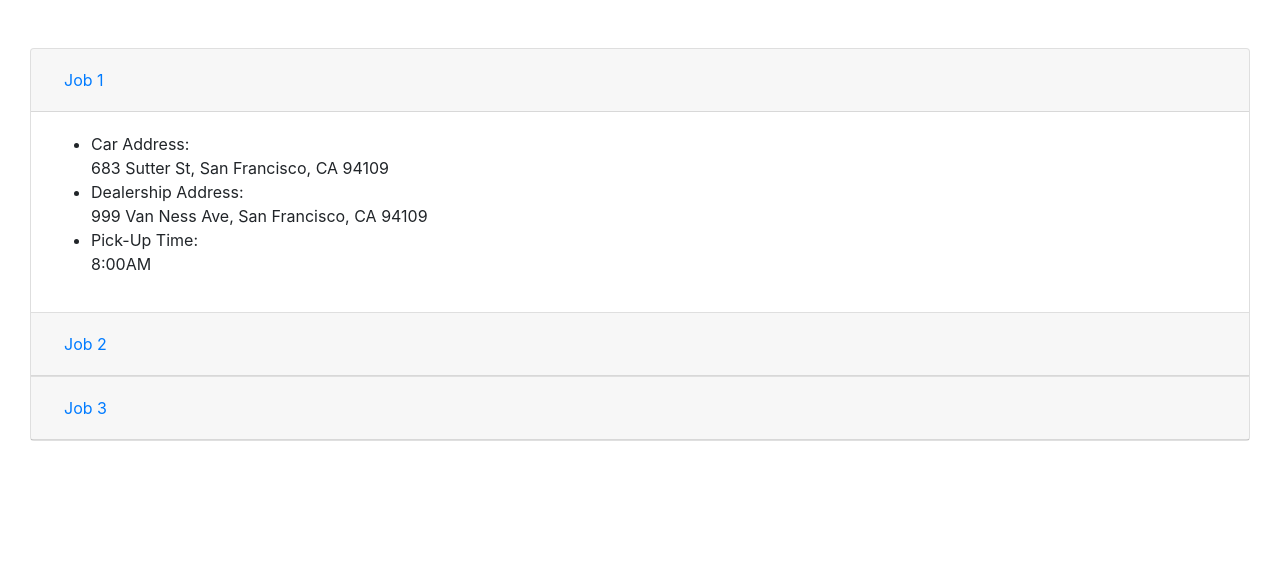
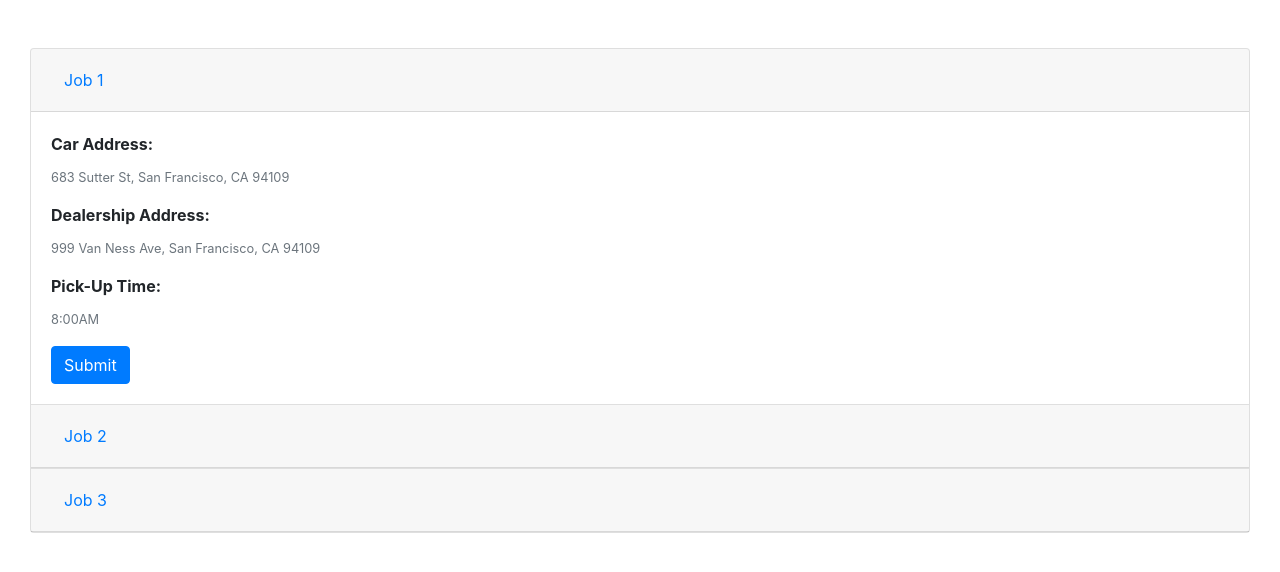
Before and after one commit to rachel-lynch-lin/hb-smartcar-hacktathon-2018, a Flask app: page /job_list in a window 1280 px wide. Shown: the part 56-628 px from the top of the page. Run offline with Flask 2, Linux system fonts and the light colour scheme; parts of the project's set-up code (start-up, migrations or seed data) failed here and were passed over; some libraries are stand-ins or nearby versions.

Commit message:
Fixed formatting on job_list

```diff
--- a/templates/job_list.html
+++ b/templates/job_list.html
@@ -20,13 +20,23 @@
         </div>
 
         <div id="collapseOne" class="collapse show" aria-labelledby="headingOne" data-parent="#accordionExample">
+          <form action="/job_details/job_1" method="GET">
             <div class="card-body">
-            <ul>
-              <li>Car Address:<br>{{ job_1["car_address"] }}</li>
-              <li>Dealership Address:<br>{{ job_1["dealership_address"] }}</li>
-              <li>Pick-Up Time:<br>{{ job_1["pick_up"] }}</li>
-            </ul>
+              <div class="form-group">
+                <label for="car_1"><b>Car Address:</b></label>
+                <small id="car_1" class="form-text text-muted">{{ job_1["car_address"] }}</small>
               </div>
+              <div class="form-group">
+                <label for="dealership_1"><b>Dealership Address:</b></label>
+                <small id="dealership_1" class="form-text text-muted">{{ job_1["dealership_address"] }}</small>
+              </div>
+              <div class="form-group">
+                <label for="pick_up_1"><b>Pick-Up Time:</b></label>
+                <small id="pick_up_1" class="form-text text-muted">{{ job_1["pick_up"] }}</small>
+              </div>
+                <button type="submit" class="btn btn-primary">Submit</button>
+            </div>
+          </form>
         </div>
       </div>
       <div class="card">
@@ -38,13 +48,23 @@
           </h5>
         </div>
         <div id="collapseTwo" class="collapse" aria-labelledby="headingTwo" data-parent="#accordionExample">
+          <form action="/job_details/job_2" method="GET">
             <div class="card-body">
-            <ul>
-              <li>Car Address:<br>{{ job_2["car_address"] }}</li>
-              <li>Dealership Address:<br>{{ job_2["dealership_address"] }}</li>
-              <li>Pick-Up Time:<br>{{ job_2["pick_up"] }}</li>
-            </ul>
+              <div class="form-group">
+                <label for="car_2"><b>Car Address:</b></label>
+                <small id="car_2" class="form-text text-muted">{{ job_2["car_address"] }}</small>
               </div>
+              <div class="form-group">
+                <label for="dealership_2"><b>Dealership Address:</b></label>
+                <small id="dealership_2" class="form-text text-muted">{{ job_2["dealership_address"] }}</small>
+              </div>
+              <div class="form-group">
+                <label for="pick_up_2"><b>Pick-Up Time:</b></label>
+                <small id="pick_up_2" class="form-text text-muted">{{ job_2["pick_up"] }}</small>
+              </div>
+                <button type="submit" class="btn btn-primary">Submit</button>
+            </div>
+          </form>
         </div>
       </div>
       <div class="card">
@@ -56,27 +76,29 @@
           </h5>
         </div>
         <div id="collapseThree" class="collapse" aria-labelledby="headingThree" data-parent="#accordionExample">
+          <form action="/job_details/job_3" method="GET">
             <div class="card-body">
-            <ul>
-              <li>Car Address:<br>{{ job_3["car_address"] }}</li>
-              <li>Dealership Address:<br>{{ job_3["dealership_address"] }}</li>
-              <li>Pick-Up Time:<br>{{ job_3["pick_up"] }}</li>
-            </ul>
+              <div class="form-group">
+                <label for="car_3"><b>Car Address:</b></label>
+                <small id="car_3" class="form-text text-muted">{{ job_3["car_address"] }}</small>
               </div>
+              <div class="form-group">
+                <label for="dealership_3"><b>Dealership Address:</b></label>
+                <small id="dealership_3" class="form-text text-muted">{{ job_3["dealership_address"] }}</small>
+              </div>
+              <div class="form-group">
+                <label for="pick_up_3"><b>Pick-Up Time:</b></label>
+                <small id="pick_up_3" class="form-text text-muted">{{ job_3["pick_up"] }}</small>
+              </div>
+                <button type="submit" class="btn btn-primary">Submit</button>
+            </div>
+          </form>
         </div>
       </div>
     </div>
   </div>
 
-
 {% endblock %}
 
 {% block scripts %}
 {% endblock %}
-
-
-<form action="/job_list" method="POST">
-  <div class="form-group">
-  </div>
-  <button type="submit" class="btn btn-primary">Submit</button>
-</form>
```
Lines whose indentation alone changed are shown as unchanged.
